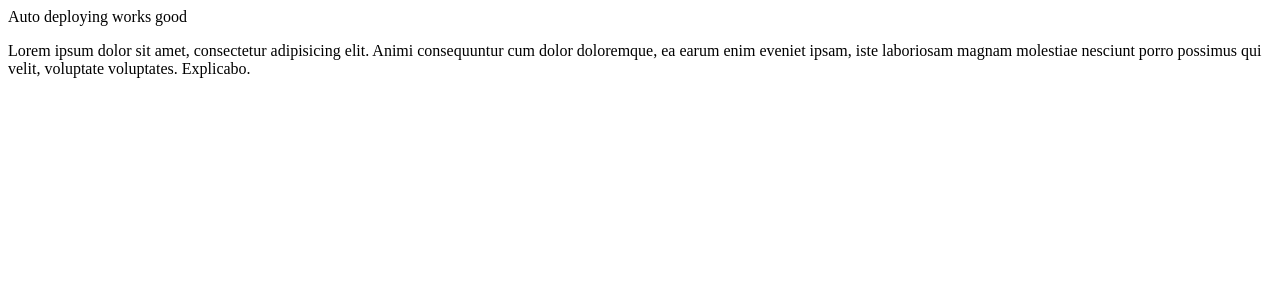
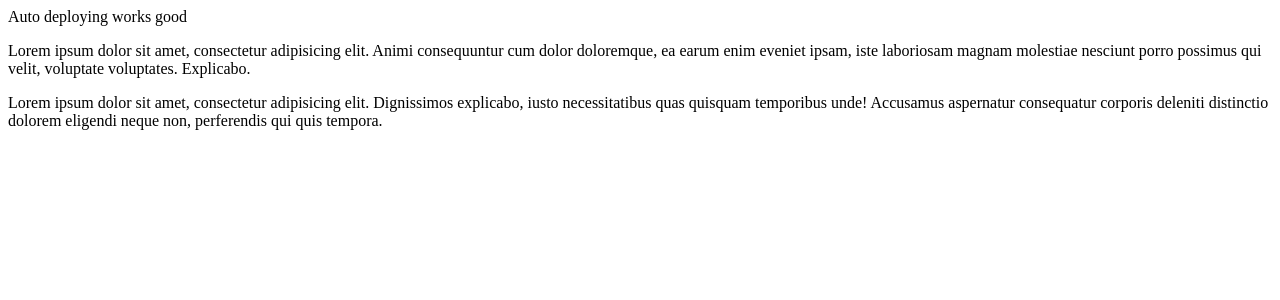
Before and after one commit to DiLiUA/testfirebase, an Angular app: page / in a window 1280 px wide. Shown: the top 300 px of the page. Built offline with nearby package versions, Linux system fonts and the light colour scheme.

Commit message:
test auto deploy 999

```diff
--- a/src/app/app.component.html
+++ b/src/app/app.component.html
@@ -1,2 +1,5 @@
 <div>Auto deploying works good</div>
 <p>Lorem ipsum dolor sit amet, consectetur adipisicing elit. Animi consequuntur cum dolor doloremque, ea earum enim eveniet ipsam, iste laboriosam magnam molestiae nesciunt porro possimus qui velit, voluptate voluptates. Explicabo.</p>
+
+
+<p>Lorem ipsum dolor sit amet, consectetur adipisicing elit. Dignissimos explicabo, iusto necessitatibus quas quisquam temporibus unde! Accusamus aspernatur consequatur corporis deleniti distinctio dolorem eligendi neque non, perferendis qui quis tempora.</p>
```
